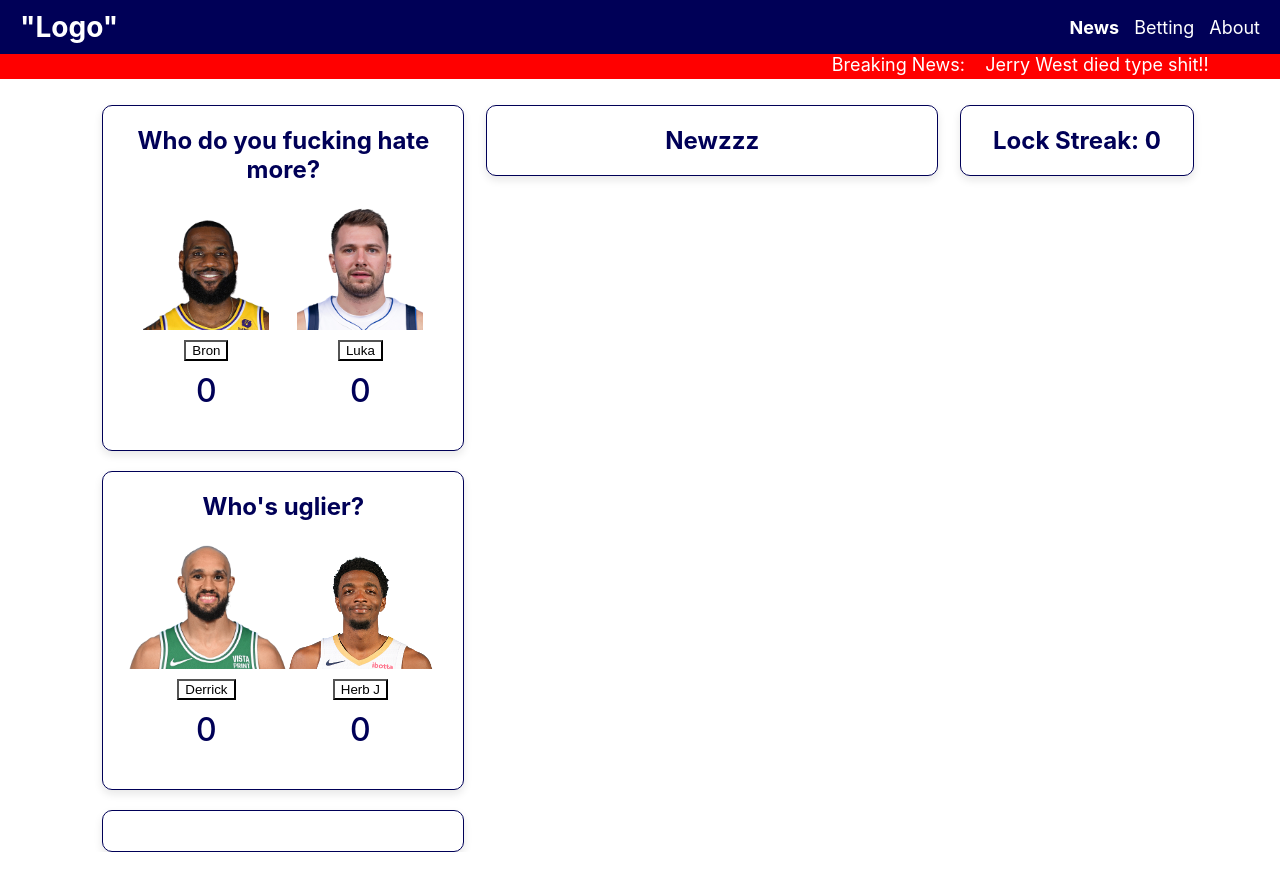
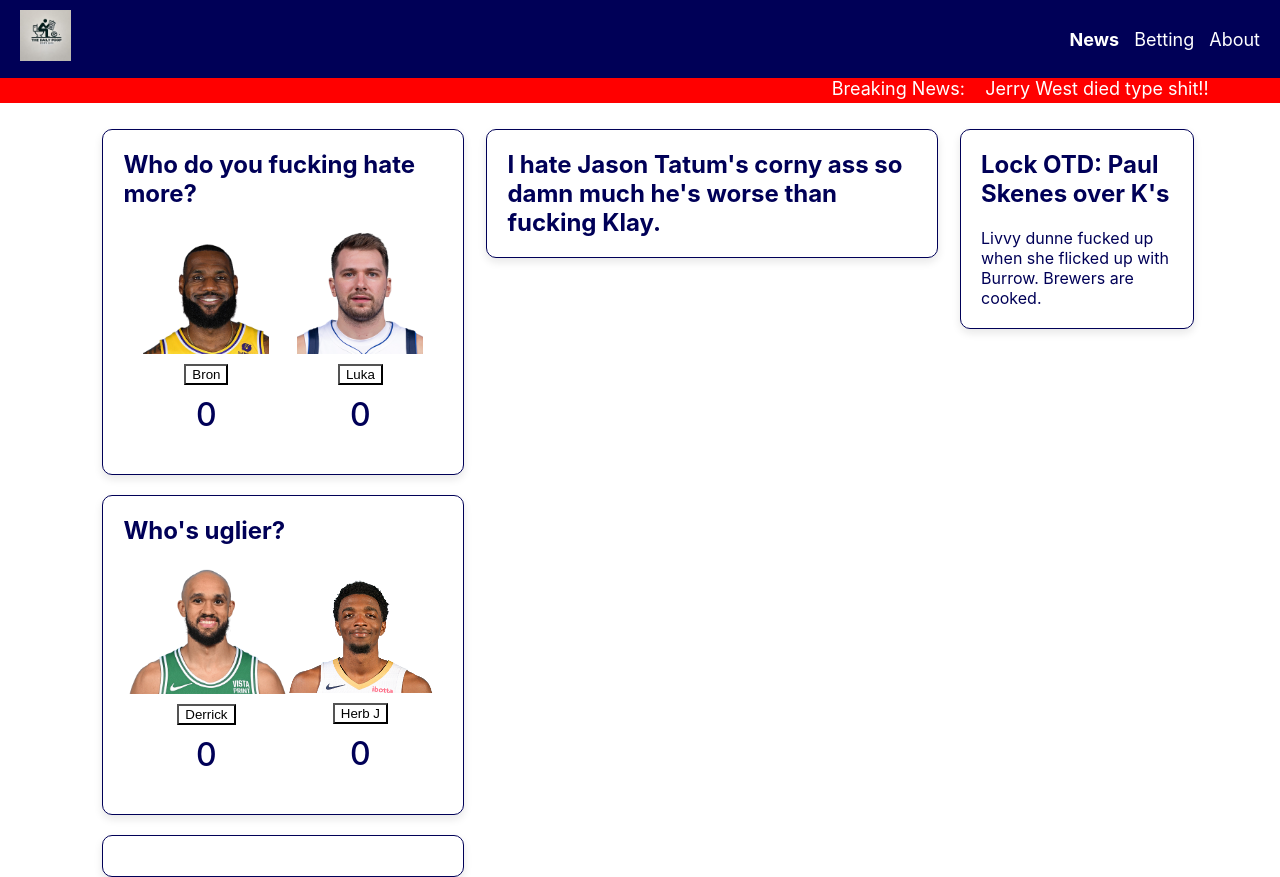
Before and after one commit to mvanhan/TheSpread, a React (Create React App) app: page / in a window 1280 px wide. Before the commit the page ends 852 px from the top, so only its background shows below. Built offline with nearby package versions, Linux system fonts and the light colour scheme; no server answers; the database is empty.

Commit message:
First posts

```diff
--- a/public/index.html
+++ b/public/index.html
@@ -2,7 +2,7 @@
 <html lang="en">
   <head>
     <meta charset="utf-8" />
-    <link rel="icon" href="/TWPBrowserLogo.webp" />
+    <link rel="icon" href="/DailyPoopPFP.png" />
     <meta name="viewport" content="width=device-width, initial-scale=1" />
     <meta name="theme-color" content="#000000" />
     <meta
@@ -24,7 +24,7 @@
       work correctly both with client-side routing and a non-root public URL.
       Learn how to configure a non-root public URL by running `npm run build`.
     -->
-    <title>The Winning Play</title>
+    <title>The Daily Poop</title>
   </head>
   <body>
     <noscript>You need to enable JavaScript to run this app.</noscript>
--- a/src/App.css
+++ b/src/App.css
@@ -10,6 +10,7 @@
   font-size: 28px;
   font-weight: bold;
   color: white;
+  /* width: 10%; */
 }
 
 .navLinks {
--- a/src/components/NavBar.js
+++ b/src/components/NavBar.js
@@ -5,7 +5,7 @@ const NavBar = () => {
     return (
       <div className="navBar">
         <div className="navName">
-          "Logo"
+          <img src="/DailyPoopPFP.png" style={{ width: '10%', height: 'auto' }}></img>
         </div>
         <div className="navLinks">
             <NavLink to="/" exact activeClassName="active">News</NavLink>
--- a/src/pages/News.css
+++ b/src/pages/News.css
@@ -33,7 +33,7 @@
     padding: 20px;
     box-shadow: 0 4px 8px rgba(16, 16, 16, 0.1);
     border: 1.5px solid rgb(0, 0, 87);;
-    text-align: center;
+    text-align: left;
   }
 
   .locksBox h2 {
--- a/src/pages/News.js
+++ b/src/pages/News.js
@@ -23,12 +23,16 @@ const News = () => {
           </div>
           <div className="middleContainer">
               <div className="locksBox">
-                  <h2>Newzzz</h2>
+                  <h2>I hate Jason Tatum's corny ass so damn much he's worse than fucking Klay.</h2>
               </div>
           </div>
           <div className="rightContainer">
               <div className="locksBox">
-                  <h2>Lock Streak: 0</h2>
+                  <h2>Lock OTD: Paul Skenes over K's</h2>
+                  <br></br>
+                  <p>
+                    Livvy dunne fucked up when she flicked up with Burrow. Brewers are cooked.
+                  </p>
               </div>
           </div>
       </div>
```
Also changed, not shown: public/DailyPoopPFP.png (added), public/TWPBrowserLogo.webp (deleted).
